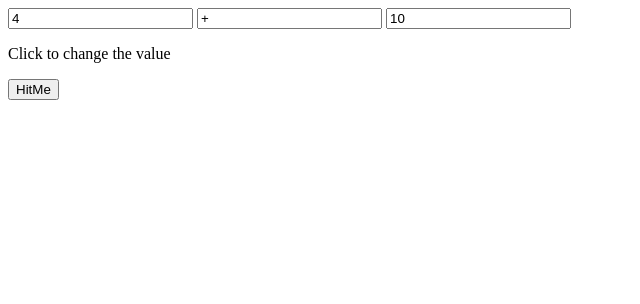
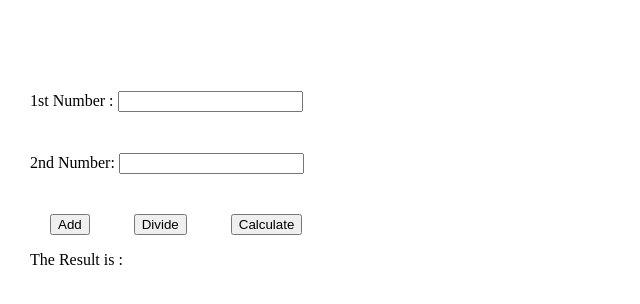
Before and after one commit to movi1/Test-Java-2, a plain HTML site: page index.html in a window 1280 px wide. Shown: the whole page, without its empty margins (0-640 px from the left). Drawn offline with Linux system fonts and the light colour scheme.

Commit message:
add javascript

```diff
--- a/index.html
+++ b/index.html
@@ -1,28 +1,36 @@
 <!DOCTYPE html>
 <html lang="en">
+
 <head>
     <meta charset="UTF-8">
     <meta http-equiv="X-UA-Compatible" content="IE=edge">
     <meta name="viewport" content="width=device-width, initial-scale=1.0">
+    <link rel="stylesheet" href="styles.css">
     <title>Document</title>
 </head>
+
 <body>
-    <form id="calculation" >
-
-    <input type="text" id="box1" value="4">
-    <input type="text" id="box" value="+">
-    <input type="text" id="box2" value="10">
-
-   </form>
-
-    <p>Click to change the value</p>
+    <form>
+        1st Number : <input type="number" id="firstNumber" /><br>
+        <p id="symbol"></p>
+        2nd Number: <input type="number" id="secondNumber" /><br>
+        <input type="button" id="btn" onclick="addBy()" value="Add" />
+        <input type="button" id="btn2" onclick="divideBy()" value="Divide" />
+        <input type="button" id="btn3" onclick="calculate()" value="Calculate" />
+    </form>
 
 
-<button onclick="">HitMe</button>
+    <p>The Result is : <br>
+        <span id="result"></span>
+    </p>
 
 
 
 
-    <script src="myscripts.js"></script>
+
+
+
+    <script src="script.js"></script>
 </body>
+
 </html>
--- a/script.js
+++ b/script.js
@@ -1,15 +1,39 @@
-// let x = 4;
-// let y = 10;
-// let z = x + y;
-function calculation() {
-let box1 = document.getElementById("box1").value;
-let box = document.getElementById("box").value;
-let box2 = document.getElementById("box2").value;
+// declaring variable so all functions can use them
+let sum;
+let num1 = 0;
+let num2 = 0;
 
 
-document.getElementById("calculation").innerHTML = 14;
+function addBy() {
+    // get element by id in the html
+    num1 = document.getElementById("firstNumber").value;
+    num2 = document.getElementById("secondNumber").value;
 
-let sum = (box1 + box2) =
+    //reassigning the sum variable with the text 'plus'
+    sum = 'plus';
 
-console.log(calculation)
+    //get the id "symbol" and make its inner text say '+' Example: <p>+</p>
+    document.getElementById("symbol").innerText = '+';
 }
+
+function divideBy() {
+    // get the element by id in html
+    num1 = document.getElementById("firstNumber").value;
+    num2 = document.getElementById("secondNumber").value;
+
+    // reassigning teh sum with the text divide
+    sum = 'divide';
+
+    // get the id "symbol" and make its inner text say'/' Example: <p>/</p>
+    document.getElementById("symbol").innerText = '/';
+}
+// calculate the sum
+function calculate() {
+    if (sum === 'plus') {
+        document.getElementById("result").innerHTML = parseInt(num1) + parseInt(num2);
+    } if (sum === 'divide') {
+        document.getElementById("result").innerHTML = parseInt(num1) / parseInt(num2);
+    } else {
+
+    }
+}
--- /dev/null
+++ b/styles.css
@@ -0,0 +1,30 @@
+body {
+  margin: 30px;
+}
+#firstNumber {
+  margin-top: 5%;
+}
+#secondNumber {
+  margin-top: 25px;
+}
+/* add button */
+#btn {
+    margin-top: 40px;
+    margin-left: 20px;
+    margin-right: 20px;
+    text-align: center;
+}
+/* divide button */
+#btn2 {
+    margin-top: 40px;
+    margin-left: 20px;
+    margin-right: 20px;
+    text-align: center;
+}
+ /* calculate button */
+#btn3 {
+    margin-top: 40px;
+    margin-left: 20px;
+    margin-right: 20px;
+    text-align: center;
+}
```
